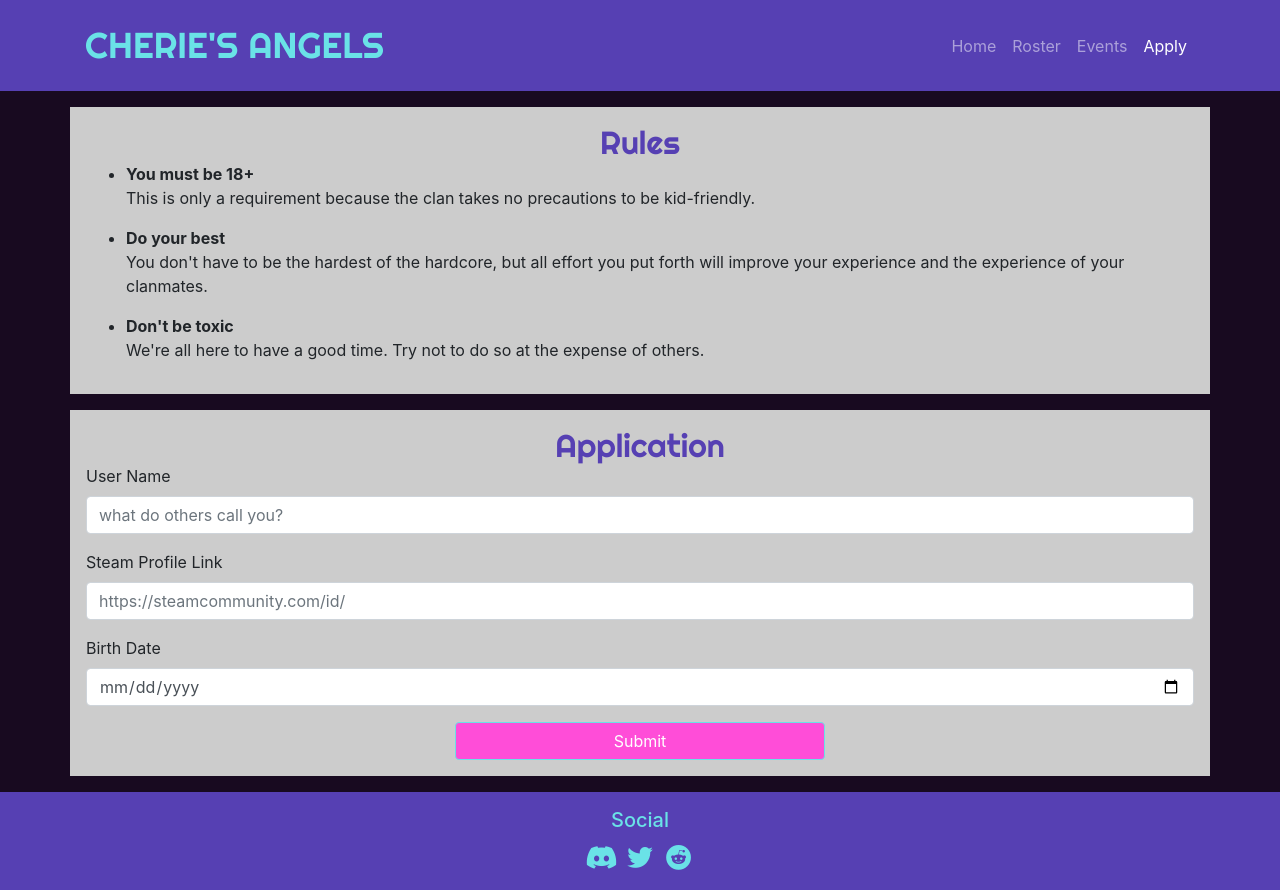
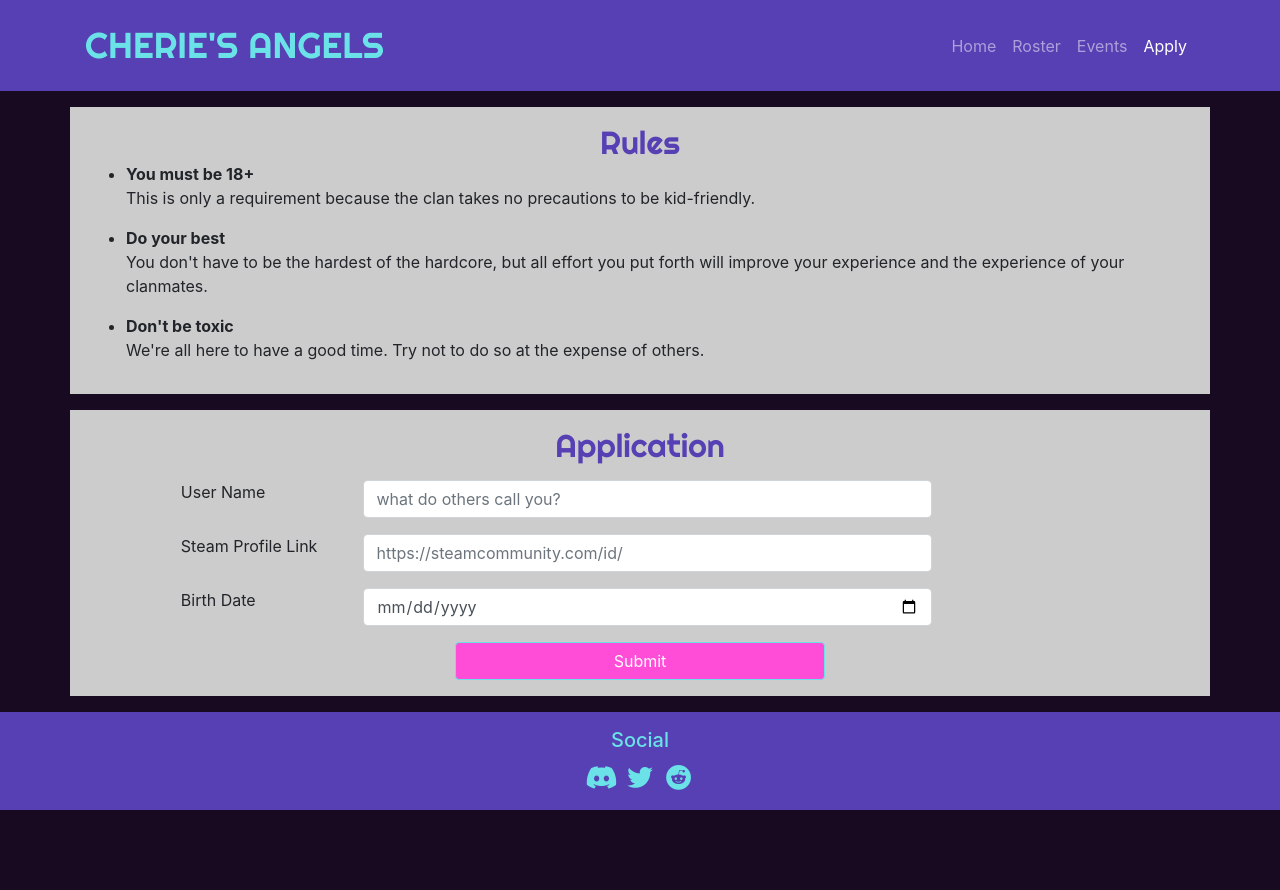
Before and after one commit to misternutty/destinyclansite, a website: page join.html in a window 1280 px wide. After the commit the page ends 810 px from the top, so only its background shows below. Drawn offline with nearby package versions, Linux system fonts and the light colour scheme.

Commit message:
larger viewport styling

```diff
--- a/join.html
+++ b/join.html
@@ -49,19 +49,19 @@
     </div>
 
     <div id="application" class="container">
-        <h2 class="title text-center">Application</h2>
+        <h2 class="title text-center mb-3">Application</h2>
         <form>
-            <div class="form-group">
-                <label for="username">User Name</label>
-                <input type="text" class="form-control" id="username" placeholder="what do others call you?">
+            <div class="form-group row">
+                <label for="username" class="col-sm-3 col-lg-2 offset-sm-1">User Name</label>
+                <input type="text" class="form-control col-sm-6 mx-2" id="username" placeholder="what do others call you?">
             </div>
-            <div class="form-group">
-                <label for="profile">Steam Profile Link</label>
-                <input type="text" class="form-control" id="username" placeholder="https://steamcommunity.com/id/">
+            <div class="form-group row">
+                <label for="profile" class="col-sm-3 col-lg-2 offset-sm-1">Steam Profile Link</label>
+                <input type="text" class="form-control col-sm-6 mx-2" id="username" placeholder="https://steamcommunity.com/id/">
             </div>
-            <div class="form-group">
-                <label for="birthDate">Birth Date</label>
-                <input type="date" id="birthDate" class="form-control" name="birthDate" placeholder="mm/dd/yyyy" />
+            <div class="form-group row">
+                <label for="birthDate" class="col-sm-3 col-lg-2 offset-sm-1">Birth Date</label>
+                <input type="date" id="birthDate" class="form-control col-sm-6 mx-2" name="birthDate" placeholder="mm/dd/yyyy" />
             </div>
             <button type="submit" class="btn btn-pop col-4 offset-4" onclick="javascript: return false;" data-toggle="modal" data-target="#submittedModal">Submit</button>
         </form>
```
Also changed, not shown: index.html (+1 -0 lines), roster.html (+7 -5 lines).
